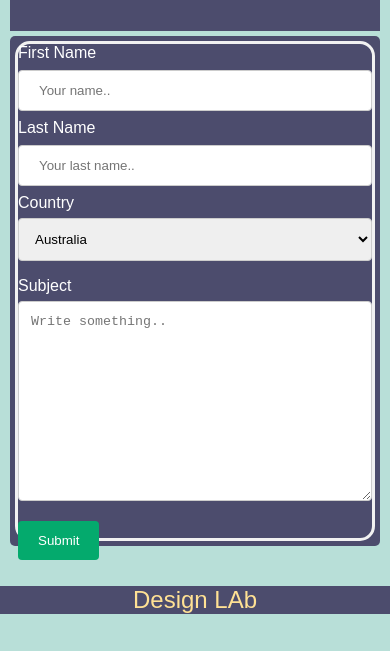
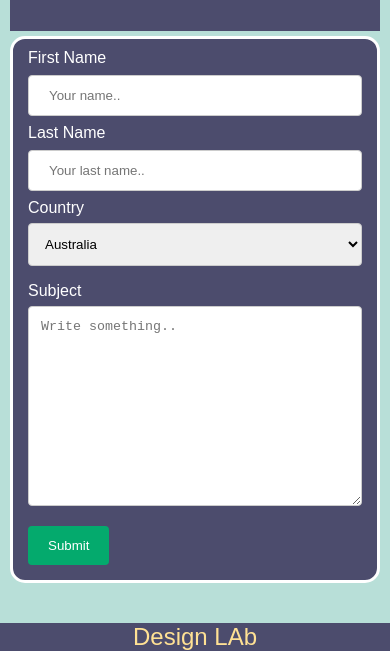
Before and after one commit to florbear23/designlab.github.io, a plain HTML site: page index.html in a window 390 px wide. Shown: the part 3067-3718 px from the top of the page. Before the commit the page ends 3681 px from the top, so only its background shows below. Drawn offline with Linux system fonts and the light colour scheme.

Commit message:
fix bugs

```diff
--- a/index.html
+++ b/index.html
@@ -65,7 +65,7 @@
                     src="https://cdn.lordicon.com/tdxypxgp.json"
                     trigger="loop"
                     delay="3"
-                    colors="primary:#e8e230,secondary:#fff"
+                    colors="primary:#e8e230,secondary:#FFFFFF"
                     stroke="56"
                     scale="63"
                     axis-x="51"
--- a/style.css
+++ b/style.css
@@ -371,10 +371,11 @@ input[type=submit]:hover {
 
 /* Add a background color and some padding around the form */
 .container-contact {
-  border-radius: 5px;
+  border-radius: 15px;
   background-color:#4C4C6D;
-  padding: 5px;
-  margin: 5px 10px 0px 10px;
+ margin: 5px 20px 0px 20px;
+  border: 3px solid white;
+  padding: 10px 15px 15px 15px;
 
 }
 
@@ -416,7 +417,7 @@ margin: 5px 0px 0px 0px ;
   margin: auto;
   padding: 50px;
 }
-form {
+.login-form {
   border: 3px solid
   #f1f1f1;
   background-color:#4C4C6D ;
@@ -475,7 +476,7 @@ span.psw {
 
 /* Change styles for span and cancel button on extra small screens */
 @media screen and (max-width: 800px) {
- form{
+  .login-form{
    height: 500px;
 
  }
```
